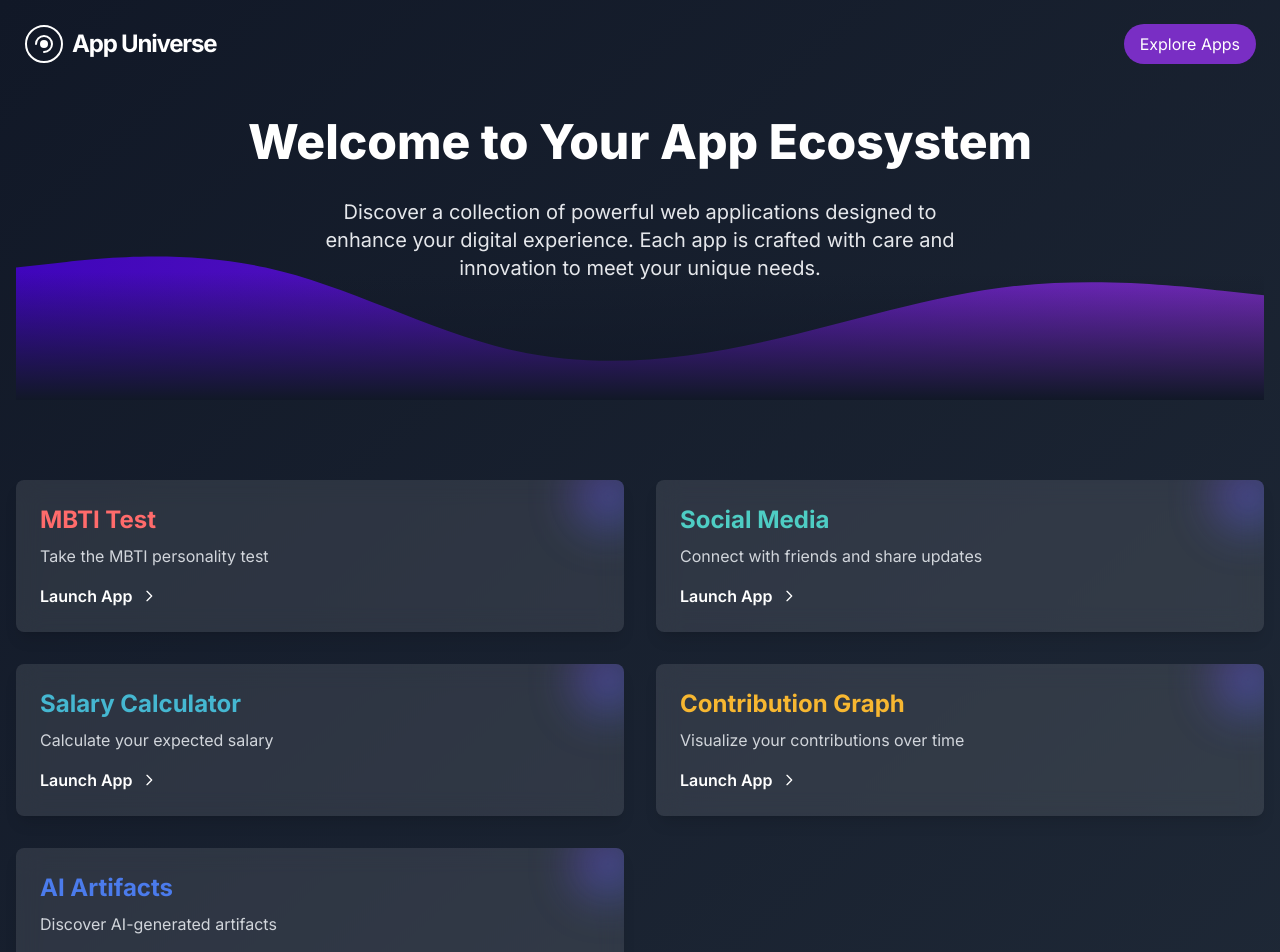
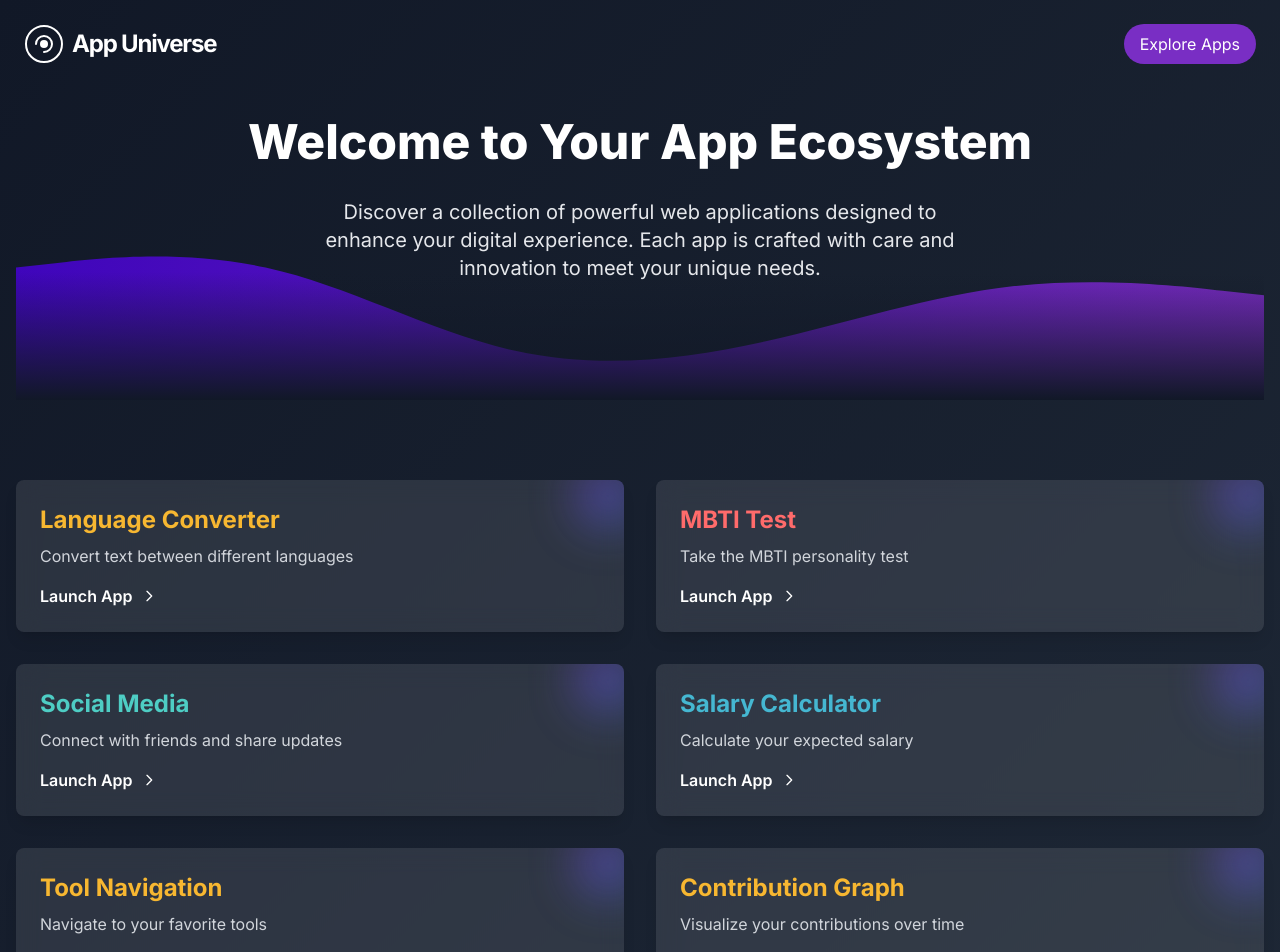
Before and after one commit to cookabc/app-universe, a Next.js app: page / in a window 1280 px wide. Shown: the top 952 px of the page. Built offline with nearby package versions, Linux system fonts and the light colour scheme.

Commit message:
feat: Add Language Converter and Tool Navigation links in home page

```diff
--- a/src/data/apps.ts
+++ b/src/data/apps.ts
@@ -6,6 +6,12 @@ export type AppData = {
 };
 
 const apps: AppData[] = [
+	{
+		name: "Language Converter",
+		description: "Convert text between different languages",
+		color: "#F7B731",
+		path: "/lang-converter",
+	},
 	{
 		name: "MBTI Test",
 		description: "Take the MBTI personality test",
@@ -25,6 +31,12 @@ const apps: AppData[] = [
 		path: "/salary-calculator",
 	},
 	{
+		name: "Tool Navigation",
+		description: "Navigate to your favorite tools",
+		color: "#F7B731",
+		path: "/tool-navigation",
+	},
+	{
 		name: "Contribution Graph",
 		description: "Visualize your contributions over time",
 		color: "#F7B731",
```
